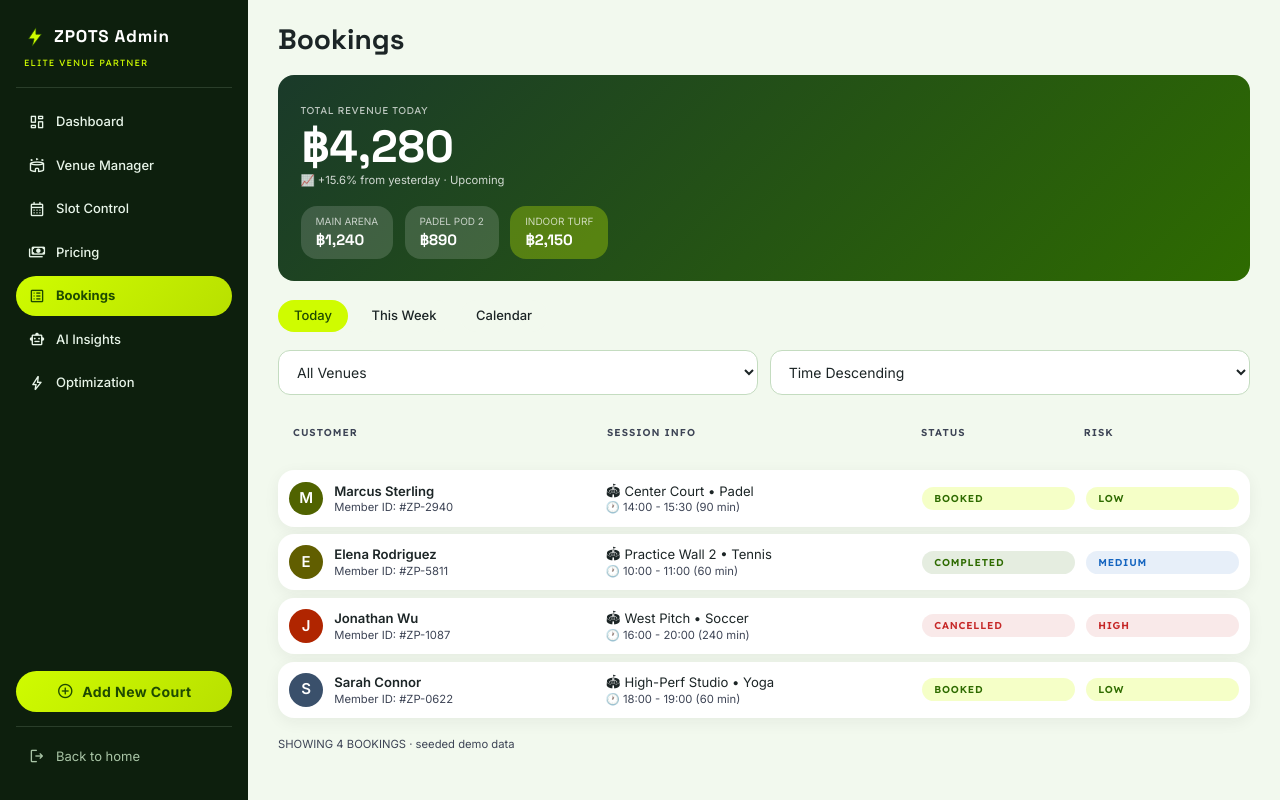
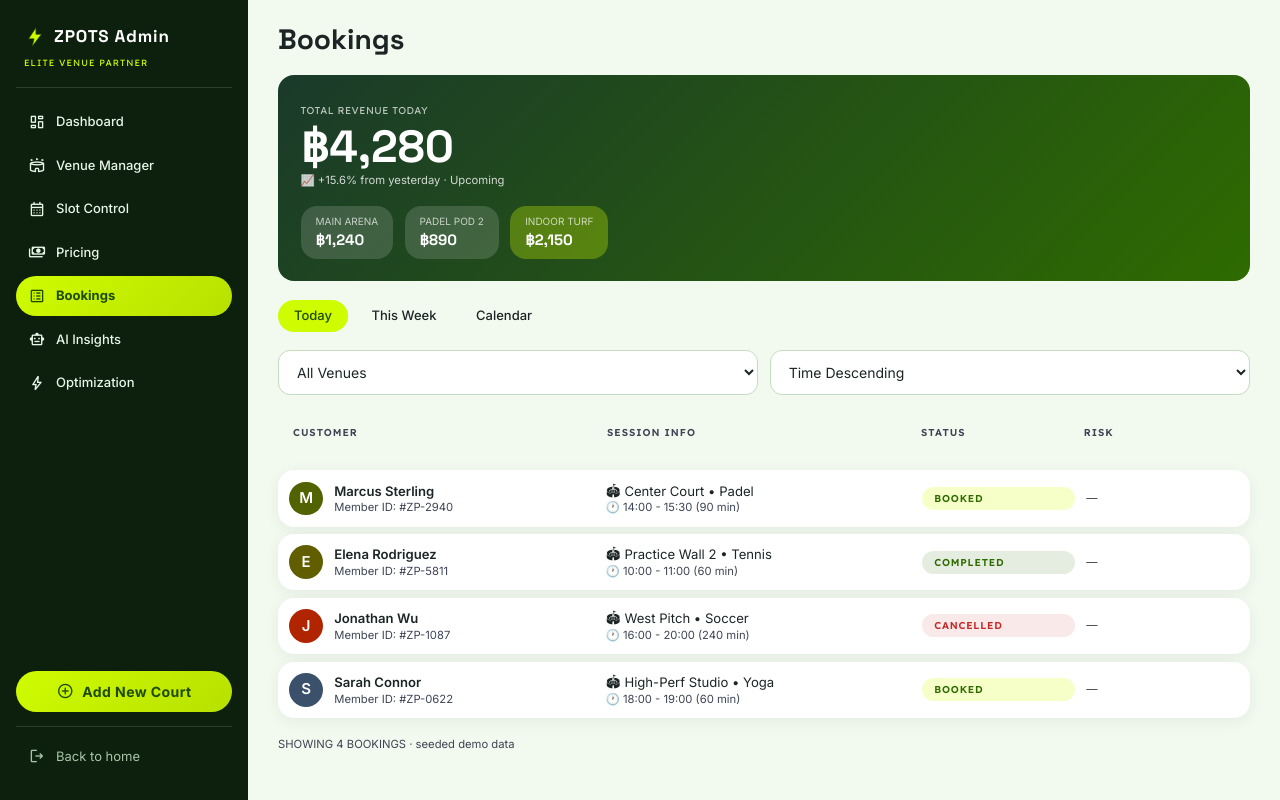
Before and after one commit to QuadrupleBeansStars/zpots, a Next.js app in the folder apps/web/: page /owner/bookings in a window 1280 px wide. Built offline with nearby package versions, Linux system fonts and the light colour scheme; no server answers.

Commit message:
feat(web): wire /owner/bookings no-show risk to live ML endpoint
On mount, batch-call /api/ml/noshow-risk/batch with one item per
booking, populate the Risk column. Shows '—' until response. Falls back
silently to '—' on API error (was previously a sport-derived stub).

```diff
--- a/apps/web/app/owner/bookings/page.tsx
+++ b/apps/web/app/owner/bookings/page.tsx
@@ -1,6 +1,10 @@
+'use client';
+import { useEffect, useState } from 'react';
 import { RevenueBanner } from '@/components/owner/RevenueBanner';
 import { StatusBadge, Eyebrow } from '@/components/Tags';
 import { OWNER_BOOKINGS } from '@/lib/owner-mock-data';
+import { mlNoshowRiskBatch } from '@/lib/api-client';
+import type { NoShowRiskResult } from '@/lib/api-types';
 
 const STATUS_TO_VARIANT: Record<string, 'confirmed' | 'completed' | 'cancelled'> = {
   BOOKED: 'confirmed',
@@ -8,14 +12,34 @@ const STATUS_TO_VARIANT: Record<string, 'confirmed' | 'completed' | 'cancelled'>
   CANCELLED: 'cancelled',
 };
 
-const RISK_BY_SPORT: Record<string, { tier: string; cls: 'confirmed' | 'progress' | 'cancelled' }> = {
-  Padel:  { tier: 'Low',    cls: 'confirmed' },
-  Tennis: { tier: 'Medium', cls: 'progress' },
-  Soccer: { tier: 'High',   cls: 'cancelled' },
-  Yoga:   { tier: 'Low',    cls: 'confirmed' },
+const TIER_TO_VARIANT: Record<string, 'confirmed' | 'progress' | 'cancelled'> = {
+  Low: 'confirmed', Medium: 'progress', High: 'cancelled',
 };
 
+const SPORT_TO_DISTRICT: Record<string, string> = {
+  Padel: 'Sukhumvit', Tennis: 'Pathumwan', Soccer: 'Thong Lor', Yoga: 'Ari',
+};
+
+function parseHour(time: string): number {
+  const m = /^(\d{2}):/.exec(time);
+  return m ? parseInt(m[1], 10) : 18;
+}
+
 export default function BookingDashboardPage() {
+  const [risks, setRisks] = useState<NoShowRiskResult[] | null>(null);
+
+  useEffect(() => {
+    mlNoshowRiskBatch({
+      items: OWNER_BOOKINGS.map((b) => ({
+        sport: b.sport,
+        district: SPORT_TO_DISTRICT[b.sport] ?? 'Sukhumvit',
+        hour: parseHour(b.time),
+      })),
+    })
+      .then((res) => setRisks(res.results))
+      .catch(() => setRisks(null));
+  }, []);
+
   return (
     <div className="flex flex-col gap-5">
       <h1 className="font-display text-3xl font-bold">Bookings</h1>
@@ -49,8 +73,8 @@ export default function BookingDashboardPage() {
       </div>
 
       <div className="flex flex-col gap-2">
-        {OWNER_BOOKINGS.map((b) => {
-          const risk = RISK_BY_SPORT[b.sport] ?? { tier: 'Medium', cls: 'progress' as const };
+        {OWNER_BOOKINGS.map((b, i) => {
+          const risk = risks?.[i];
           return (
             <div key={b.member_id} className="zpots-card grid grid-cols-[2fr_2fr_1fr_1fr] gap-3 items-center p-3">
               <div className="flex items-center gap-3">
@@ -65,7 +89,13 @@ export default function BookingDashboardPage() {
                 <div className="text-xs text-zpots-muted">🕐 {b.time}</div>
               </div>
               <StatusBadge status={STATUS_TO_VARIANT[b.status] ?? 'confirmed'}>{b.status}</StatusBadge>
-              <StatusBadge status={risk.cls}>{risk.tier}</StatusBadge>
+              {risk ? (
+                <StatusBadge status={TIER_TO_VARIANT[risk.tier]}>
+                  {risk.tier} ({(risk.probability * 100).toFixed(0)}%)
+                </StatusBadge>
+              ) : (
+                <span className="text-xs text-zpots-muted">—</span>
+              )}
             </div>
           );
         })}
```
